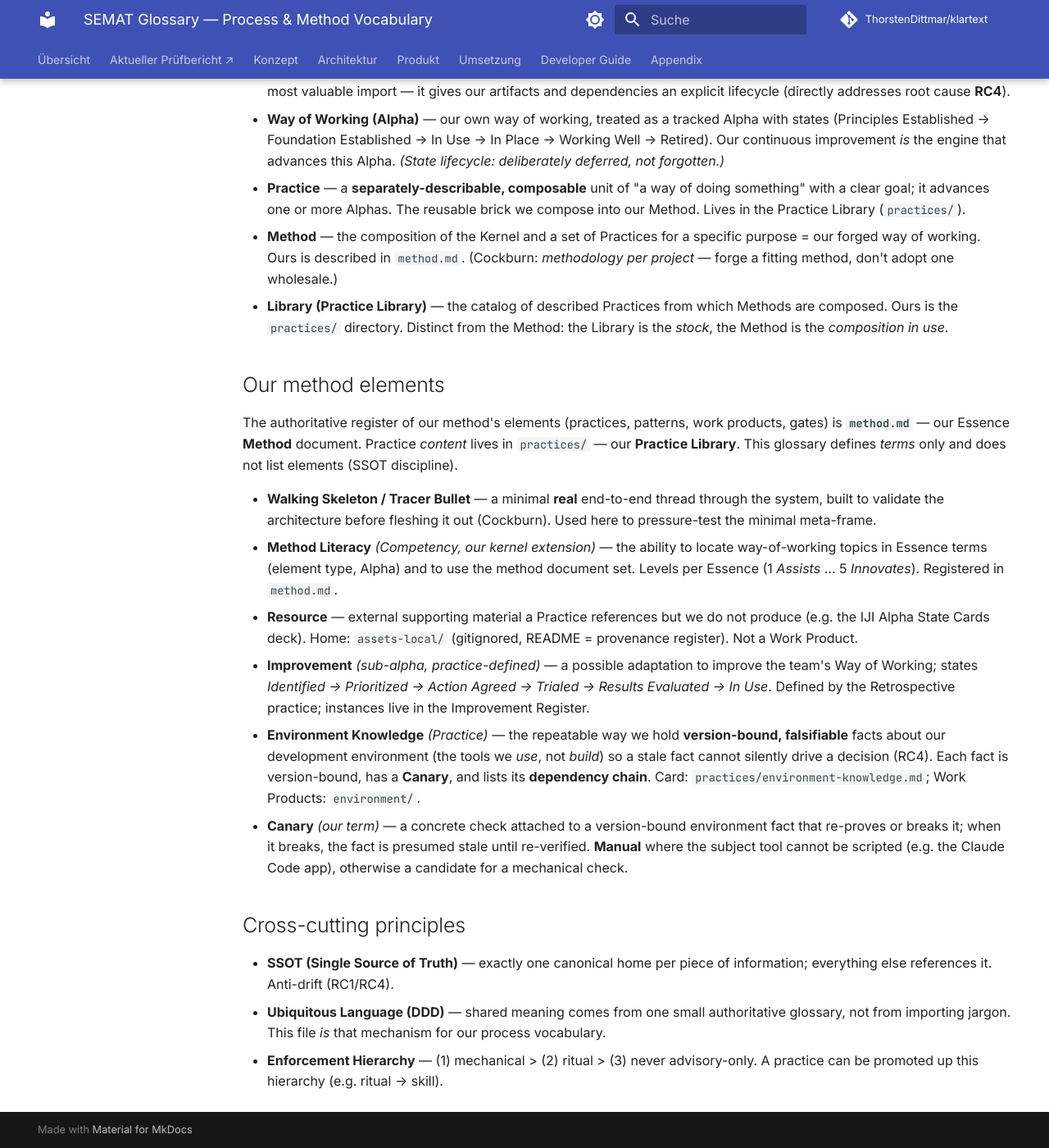
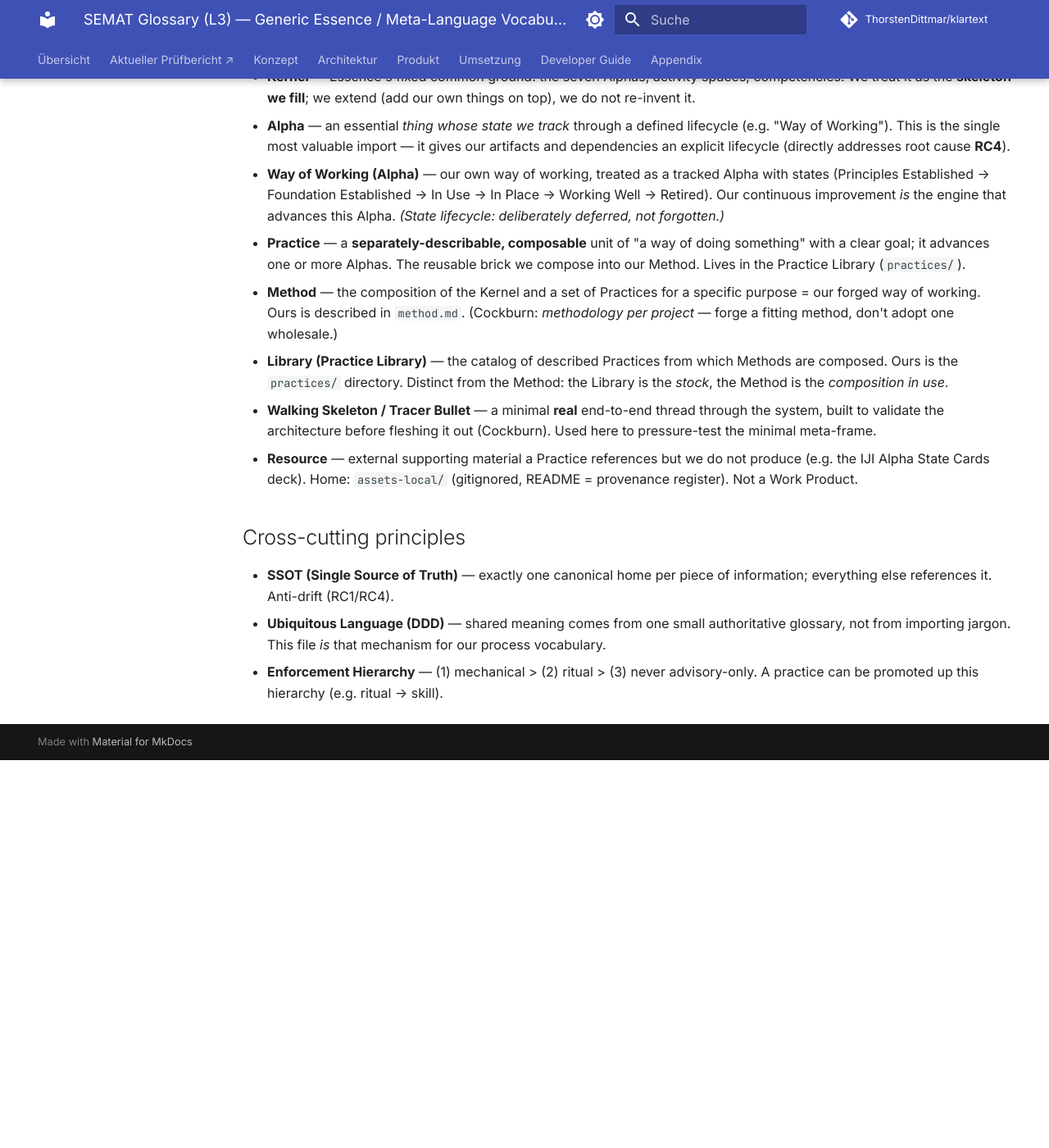
Before and after one commit to ThorstenDittmar/klartext, an MkDocs documentation site: the page built from docs/method/library/semat-glossary.md, in a window 1280 px wide and 1400 px high, scrolled down 644 px. Shown: the whole window at 82% size. Built offline with MkDocs 1.6.1 and Material for MkDocs 9.7.7, drawn with Linux system fonts in a browser that asks for light colours; comment, search, counter and statistics services are not loaded; after the commit the page ends 1571 px from its top, so only the background shows below that; some of the changed text lies outside the part shown.

Commit message:
feat(method): F0.1-P1 — relocate Essence meta-language to L3
Bounded relocation+split of the Essence meta-language docs onto the
path-classified method stems (ADR-0013 §b).

Moves (history-preserving renames):
- semat-definition.md  -> docs/method/library/ (pure move; generic L3)
- alpha-states.md      -> docs/method/library/ (+ one-line F0.2 vendored-copy notice)
- semat-glossary.md    -> split:
    * generic Essence terms -> docs/method/library/semat-glossary.md (L3)
    * klartext-specific terms -> docs/method/enactment/semat-glossary-klartext.md (L2)
  Cross-link added between the two; no entry dropped (13 L3 + 4 L2 = 17).

Reference update (path-qualified, non-CLAUDE/non-agent inbound):
- assets-local/README.md -> new alpha-states.md path

SA ratifies L3 well-formedness on wake (Guardrail 2).

Agent: oe (spawned f0.1-p1-meta-to-l3)
Co-Authored-By: Claude Opus 4.8 (1M context) <noreply@anthropic.com>

```diff
--- a/docs/superpowers/improvement/semat-glossary.md
+++ b/docs/method/library/semat-glossary.md
@@ -1,11 +1,14 @@
-# SEMAT Glossary — Process & Method Vocabulary
+# SEMAT Glossary (L3) — Generic Essence / Meta-Language Vocabulary
 
-> **Scope.** This document holds our **process/method** vocabulary — the terms we use to forge and run our
-> way of working (Essence/SEMAT terms + our own practices).
+> **Scope.** The **generic** Essence/SEMAT meta-language terms that hold for **any** endeavour using
+> the method — not specific to klartext's runs, decisions, evidence or product.
+> **Companion (L2).** klartext-specific process/method terms (our kernel extensions, our practices,
+> our running-record concepts) live in
+> [`../enactment/semat-glossary-klartext.md`](../enactment/semat-glossary-klartext.md).
 > **Out of scope.** The product's **domain** vocabulary (e.g. *Wirkgefüge*, *Narrativ*) belongs in the
 > product's ubiquitous-language glossary (German; location TBD), not here.
 > **Anti-pattern guarded.** Wrong home — mixing process and product vocabulary (see
-> `continuous-improvement.md` §0 *Eigensaft* / RC1).
+> `../enactment/continuous-improvement.md` §0 *Eigensaft* / RC1).
 > **Language.** English — documentation-language rule.
 >
 > **Owner:** OE · **Status:** living (seeded lean, grown through real runs).
@@ -38,31 +41,11 @@
 - **Library (Practice Library)** — the catalog of described Practices from which Methods are composed. Ours is
   the `practices/` directory. Distinct from the Method: the Library is the *stock*, the Method is the
   *composition in use*.
-
-## Our method elements
-
-The authoritative register of our method's elements (practices, patterns, work products, gates) is
-**`method.md`** — our Essence **Method** document. Practice *content* lives in `practices/` — our
-**Practice Library**. This glossary defines *terms* only and does not list elements (SSOT discipline).
-
 - **Walking Skeleton / Tracer Bullet** — a minimal **real** end-to-end thread through the system, built to
   validate the architecture before fleshing it out (Cockburn). Used here to pressure-test the minimal
   meta-frame.
-- **Method Literacy** *(Competency, our kernel extension)* — the ability to locate way-of-working topics in
-  Essence terms (element type, Alpha) and to use the method document set. Levels per Essence
-  (1 *Assists* … 5 *Innovates*). Registered in `method.md`.
 - **Resource** — external supporting material a Practice references but we do not produce (e.g. the IJI Alpha
   State Cards deck). Home: `assets-local/` (gitignored, README = provenance register). Not a Work Product.
-- **Improvement** *(sub-alpha, practice-defined)* — a possible adaptation to improve the team's Way of
-  Working; states *Identified → Prioritized → Action Agreed → Trialed → Results Evaluated → In Use*. Defined
-  by the Retrospective practice; instances live in the Improvement Register.
-- **Environment Knowledge** *(Practice)* — the repeatable way we hold **version-bound, falsifiable** facts
-  about our development environment (the tools we *use*, not *build*) so a stale fact cannot silently drive a
-  decision (RC4). Each fact is version-bound, has a **Canary**, and lists its **dependency chain**. Card:
-  `practices/environment-knowledge.md`; Work Products: `environment/`.
-- **Canary** *(our term)* — a concrete check attached to a version-bound environment fact that re-proves or
-  breaks it; when it breaks, the fact is presumed stale until re-verified. **Manual** where the subject tool
-  cannot be scripted (e.g. the Claude Code app), otherwise a candidate for a mechanical check.
 
 ## Cross-cutting principles
 
```
Also changed, not shown: assets-local/README.md (+1 -1 lines), docs/method/enactment/semat-glossary-klartext.md (added, +39 -0 lines), docs/method/library/alpha-states.md (renamed from docs/superpowers/improvement/alpha-states.md, +2 -0 lines), docs/method/library/semat-definition.md (renamed from docs/superpowers/improvement/semat-definition.md).
